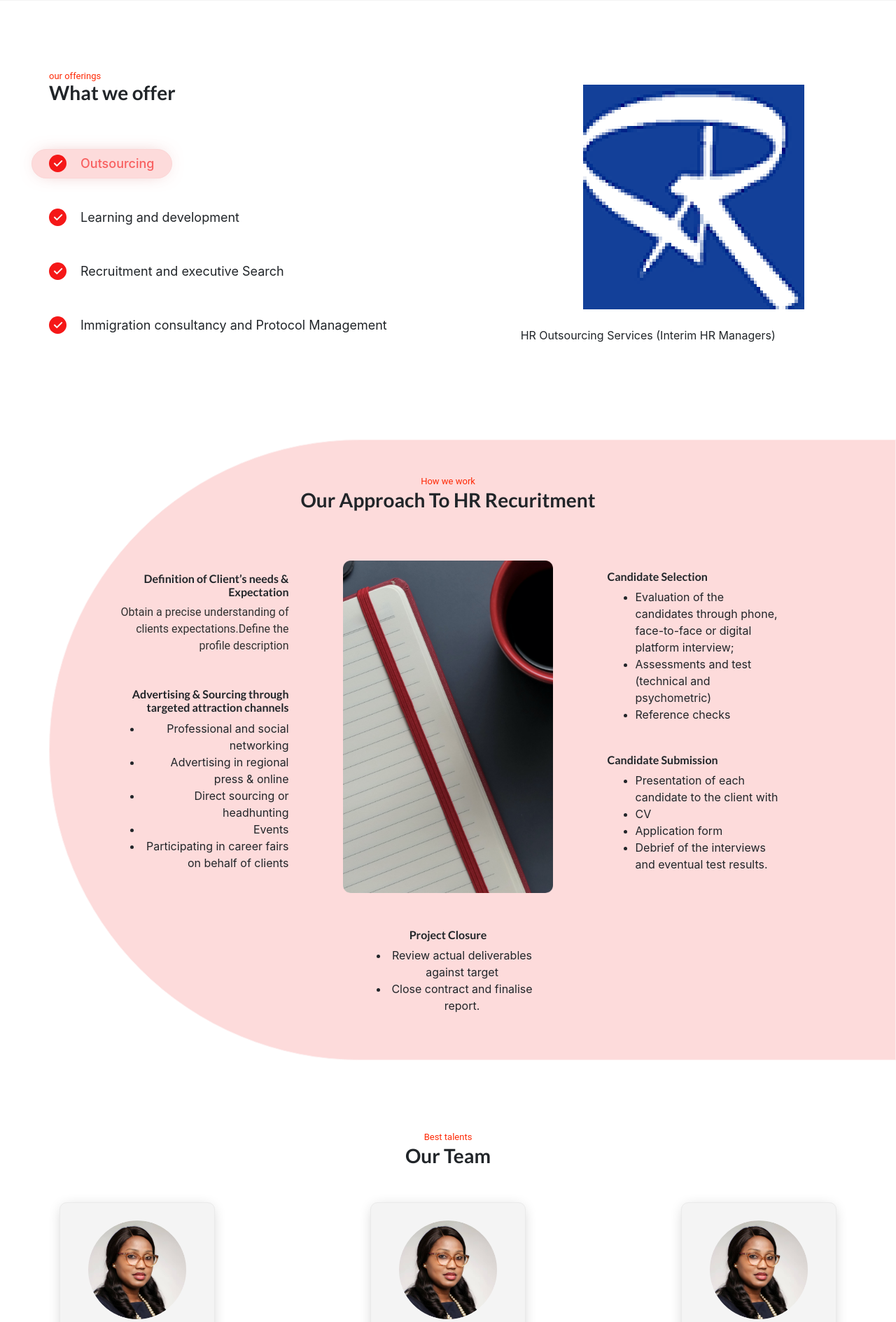
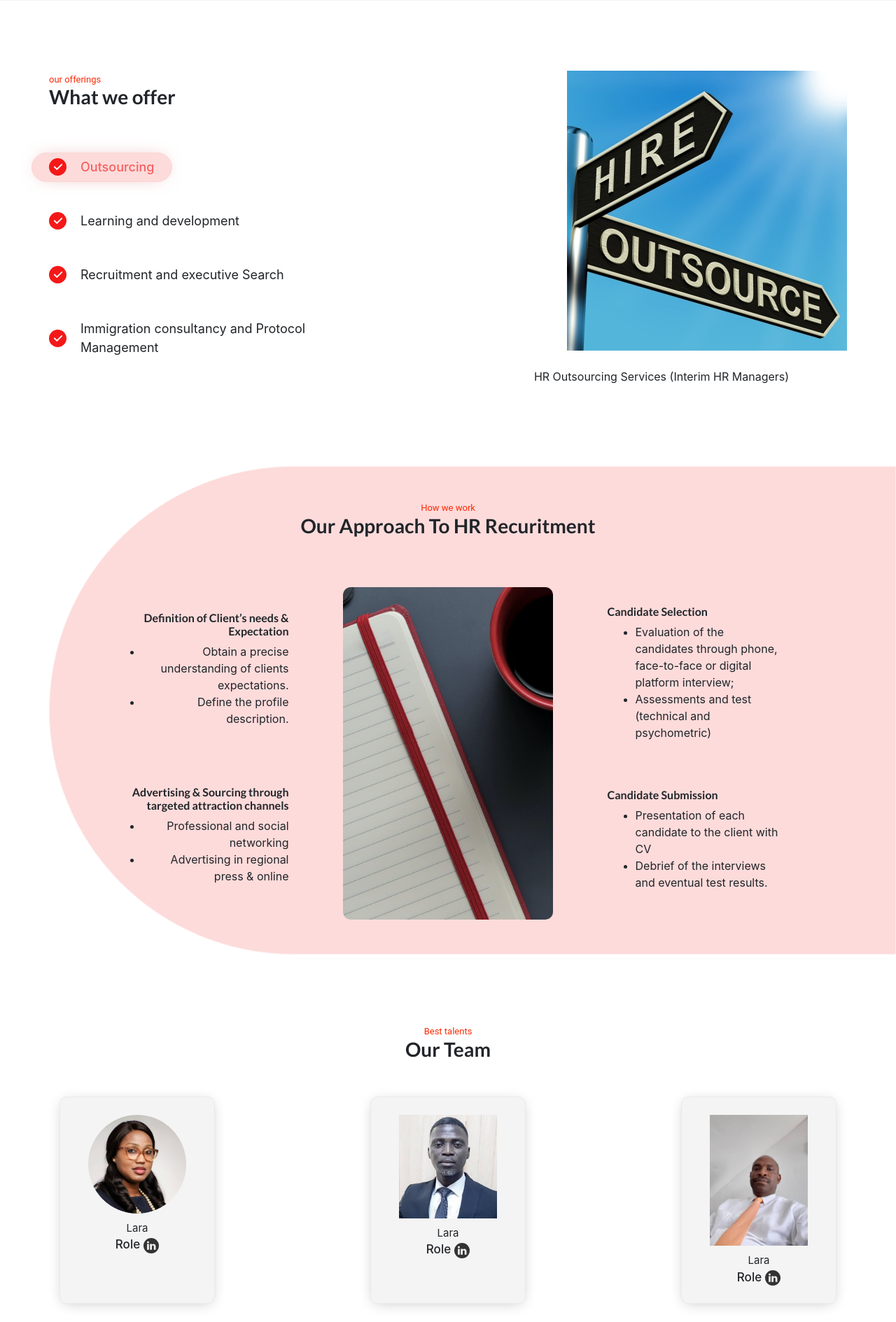
Before and after one commit to onyeka-honey/Rogue, a Django app: page / in a window 1280 px wide. Shown: the part 1943-3832 px from the top of the page at 70% size. Run offline with Django 3.2, Linux system fonts and the light colour scheme; some libraries are stand-ins or nearby versions; some web fonts are replaced.

Commit message:
image update

```diff
--- a/roumpini/settings.py
+++ b/roumpini/settings.py
@@ -84,9 +84,9 @@ WSGI_APPLICATION = 'roumpini.wsgi.application'
 DATABASES = {
     'default': {
         'ENGINE': 'django.db.backends.postgresql',
-        'NAME': os.environ.get('POSTGRES_DB', default='DB_NAME'),
-        'USER': os.environ.get('POSTGRES_USER', default='DB_USER'),
-        'PASSWORD': os.environ.get('POSTGRES_PASSWORD', default='DB_PASSWORD'),
+        'NAME': os.environ.get('POSTGRES_DB', default='rogue'),
+        'USER': os.environ.get('POSTGRES_USER', default='rogue'),
+        'PASSWORD': os.environ.get('POSTGRES_PASSWORD', default='rogue'),
         'HOST': 'db',
         'PORT': 5432
     }
--- a/templates/home/index.html
+++ b/templates/home/index.html
@@ -214,8 +214,10 @@
         <div class="how-we-work-content">
           <div class="how-work-left-parent how-work-width">
             <h6 class="gen-main-header">Definition of Client’s needs & Expectation</h6>
-            <p class="gen-main-body">Obtain a precise understanding of
-              clients expectations.Define the profile description</p>
+              <ul style="list-style-type:disc;">
+                <li>Obtain a precise understanding of clients expectations.</li>
+                <li>Define the profile description.</li>
+              </ul>
           </div>
           <div class="how-work-left-parent how-work-width">
             <h6 class="gen-main-header">Advertising & Sourcing through
@@ -223,11 +225,6 @@
               <ul style="list-style-type:disc;">
                 <li>Professional and social networking</li>
                 <li>Advertising in regional press & online</li>
-                <li>Direct sourcing or headhunting</li>
-                <li>Events</li>
-                <li>Participating in career fairs on behalf of clients</li>
-
-
               </ul>
           </div>
         </div>
@@ -242,29 +239,17 @@
             <ul style="list-style-type:disc;">
               <li> Evaluation of the candidates through phone, face-to-face or digital platform interview;</li>
               <li> Assessments and test (technical and psychometric)</li>
-              <li> Reference checks</li>
             </ul>
           </div>
           <div class="how-work-right-parent how-work-width">
             <h6 class="gen-main-header">Candidate Submission</h6>
             <ul style="list-style-type:disc;">
-              <li>Presentation of each candidate to the client with</li>
-              <li>CV</li>
-              <li>Application form</li>
+              <li>Presentation of each candidate to the client with CV</li>
               <li>Debrief of the interviews and eventual test results.</li>
             </ul>
           </div>
         </div>
       </div>
-      <div class="how-we-work-bottom how-work-center-parent how-work-width">
-        <h6 class="gen-main-header">Project Closure</h6>
-        <ul style="list-style-type:disc;">
-          <li>Review actual deliverables against target</li>
-          <li>Close contract and finalise report.</li>
-
-        </ul>
-      </div>
-
     </div>
   </div>
 
@@ -288,7 +273,7 @@
         </div>
 
         <div class="team-main-holder" id="team-2">
-          <img src="{% static 'image/lara.png' %}" alt="" class="team-img">
+          <img src="{% static 'image/man.jpeg' %}" alt="" class="team-img">
           <p class="team-name">Lara</p>
           <div class="team-role-img">
             <h2 class="team-role">Role</h2>
@@ -299,7 +284,7 @@
         </div>
 
         <div class="team-main-holder" id="team-3">
-          <img src="{% static 'image/lara.png' %}" alt="" class="team-img">
+          <img src="{% static 'image/manu.jpeg' %}" alt="" class="team-img">
           <p class="team-name">Lara</p>
           <div class="team-role-img">
             <h2 class="team-role">Role</h2>
@@ -440,19 +425,19 @@
         switch (id) {
           case 'offer-1':
             return (
-              $("<img src=\"{% static 'image/Rochester-logo1-2.png' %}\"><p>HR Outsourcing Services (Interim HR Managers)</p>").appendTo('.offer-single-content')
+              $("<img src=\"{% static 'image/outsourcing.jpg' %}\"><p>HR Outsourcing Services (Interim HR Managers)</p>").appendTo('.offer-single-content')
             )
           case 'offer-2':
             return (
-              $('<ul><li>Define learning and development strategy and related programmes appropriate for your organisation.</li><li>Design, develop and implement competency skills and knowledge frameworks</li><li>Facilitate management retreat programmes </li><li>Organise seminars, workshops & conferences/forums, special events</li></ul>').appendTo('.offer-single-content')
+              $("<img src=\"{% static 'image/learnin.jpg' %}\" height=400 width=400><p><ul><li>Define learning and development strategy and related programmes appropriate for your organisation.</li><li>Design, develop and implement competency skills and knowledge frameworks</li><li>Facilitate management retreat programmes </li><li>Organise seminars, workshops & conferences/forums, special events</li></ul></p>").appendTo('.offer-single-content')
             )
           case 'offer-3':
-            return ($('<ul><li>Executive Search Services</li><li>E-Recruitment / CV Handling / Mass Recruitment</li><li>Resume / Certificate Verification</li><li>Reference Checking</li><li>Integrity Due Diligence</li></ul>').appendTo('.offer-single-content'))
+            return ($("<img src=\"{% static 'image/recruit.jpg' %}\"><ul><li>Executive Search Services</li><li>E-Recruitment / CV Handling / Mass Recruitment</li><li>Resume / Certificate Verification</li><li>Reference Checking</li><li>Integrity Due Diligence</li></ul>").appendTo('.offer-single-content'))
           case 'offer-4':
-            return ($('<ul><li>Processing of all classes of Visas</li><li>Processing / Renewal / Additions of Quota Approval</li><li>Regularisation of Visa</li><li>General itinerary advisory</li><li>Hotel and Flight Reservations both international and local</li><li>Protocol services (Meet & Greet): Aiding immigration process at the airport upon arrival of guest(s).</li></ul>').appendTo('.offer-single-content'))
+            return ($("<img width=400 height=400 src=\"{% static 'image/immigration.jpg' %}\"><ul><li>Processing of all classes of Visas</li><li>Processing / Renewal / Additions of Quota Approval</li><li>Regularisation of Visa</li><li>General itinerary advisory</li><li>Hotel and Flight Reservations both international and local</li><li>Protocol services (Meet & Greet): Aiding immigration process at the airport upon arrival of guest(s).</li></ul>").appendTo('.offer-single-content'))
           default:
             return (
-              $("<img src=\"{% static 'image/Rochester-logo1-2.png' %}\"><p>HR Outsourcing Services (Interim HR Managers)</p>").appendTo('.offer-single-content')
+              $("<img src=\"{% static 'image/outsourcing.jpg' %}\"><p>HR Outsourcing Services (Interim HR Managers)</p>").appendTo('.offer-single-content')
             )
         }
       }
```
Also changed, not shown: static/image/immigration.jpg (added), static/image/learnin.jpg (added), static/image/man.jpeg (added), static/image/manu.jpeg (added), static/image/outsourcing.jpg (added), static/image/recruit.jpg (added), 7 other files.
